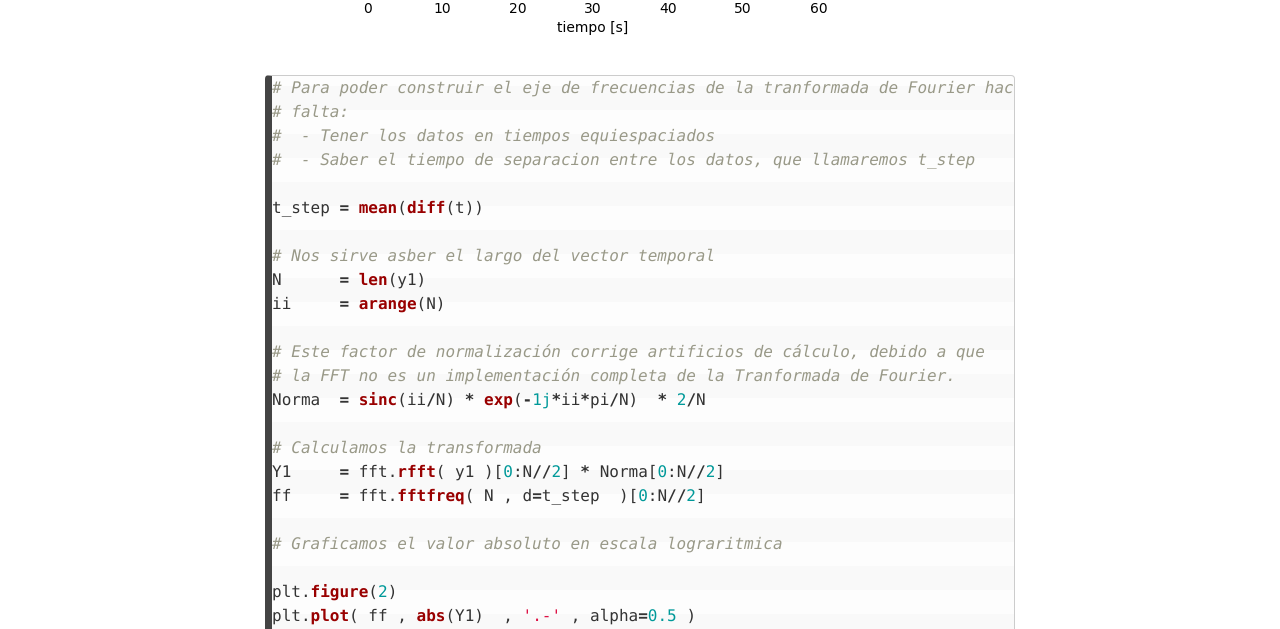
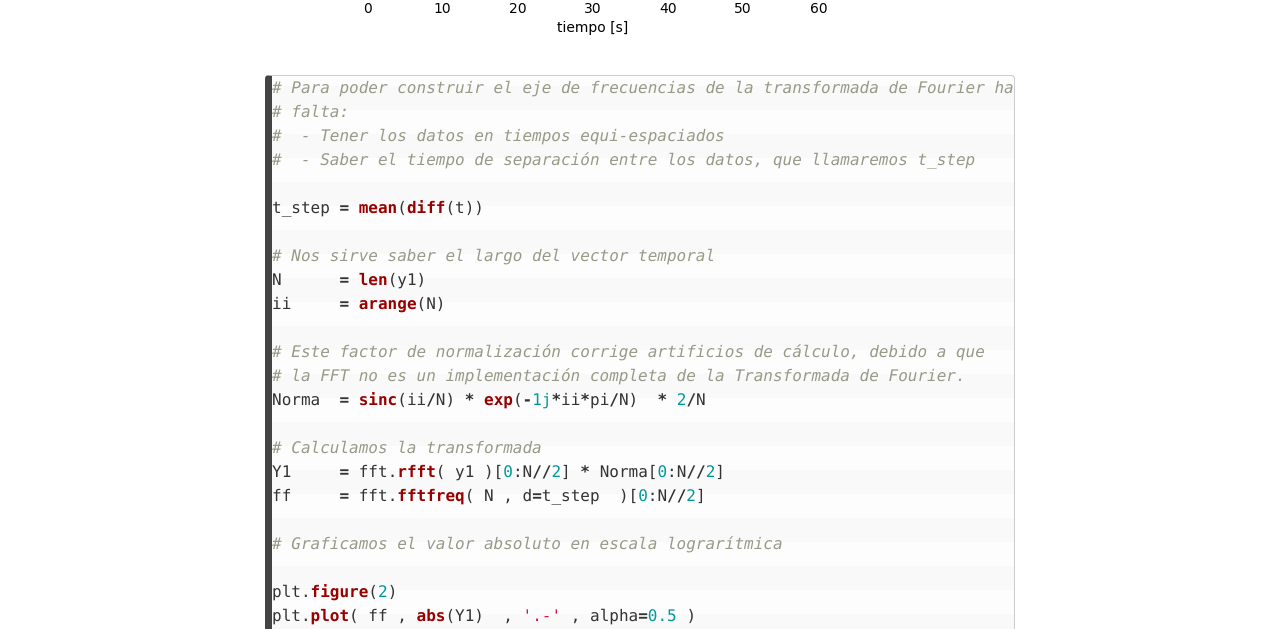
Before and after one commit to marceluda/python-para-fisicos, a Jekyll site: the page built from tuto/labo2/03_herramientas.md, in a window 1280 px wide and 900 px high, scrolled down 1472 px. Shown: the part 182-811 px from the top of the window. Built offline with Jekyll 4.4.1, drawn with Linux system fonts in a browser that asks for light colours; nearby versions of some CDN libraries.

Commit message:
ortografia

````diff
--- a/tuto/labo2/03_herramientas.md
+++ b/tuto/labo2/03_herramientas.md
@@ -48,26 +48,26 @@ plt.title('Muestra en el dominio temporal de la señal')
 
 
 ```python
-# Para poder construir el eje de frecuencias de la tranformada de Fourier hace
+# Para poder construir el eje de frecuencias de la transformada de Fourier hace
 # falta:
-#  - Tener los datos en tiempos equiespaciados
-#  - Saber el tiempo de separacion entre los datos, que llamaremos t_step
+#  - Tener los datos en tiempos equi-espaciados
+#  - Saber el tiempo de separación entre los datos, que llamaremos t_step
 
 t_step = mean(diff(t))
 
-# Nos sirve asber el largo del vector temporal
+# Nos sirve saber el largo del vector temporal
 N      = len(y1)
 ii     = arange(N)
 
 # Este factor de normalización corrige artificios de cálculo, debido a que
-# la FFT no es un implementación completa de la Tranformada de Fourier.
+# la FFT no es un implementación completa de la Transformada de Fourier.
 Norma  = sinc(ii/N) * exp(-1j*ii*pi/N)  * 2/N
 
 # Calculamos la transformada
 Y1     = fft.rfft( y1 )[0:N//2] * Norma[0:N//2]
 ff     = fft.fftfreq( N , d=t_step  )[0:N//2]
 
-# Graficamos el valor absoluto en escala lograritmica
+# Graficamos el valor absoluto en escala lograrítmica
 
 plt.figure(2)
 plt.plot( ff , abs(Y1)  , '.-' , alpha=0.5 )
````
